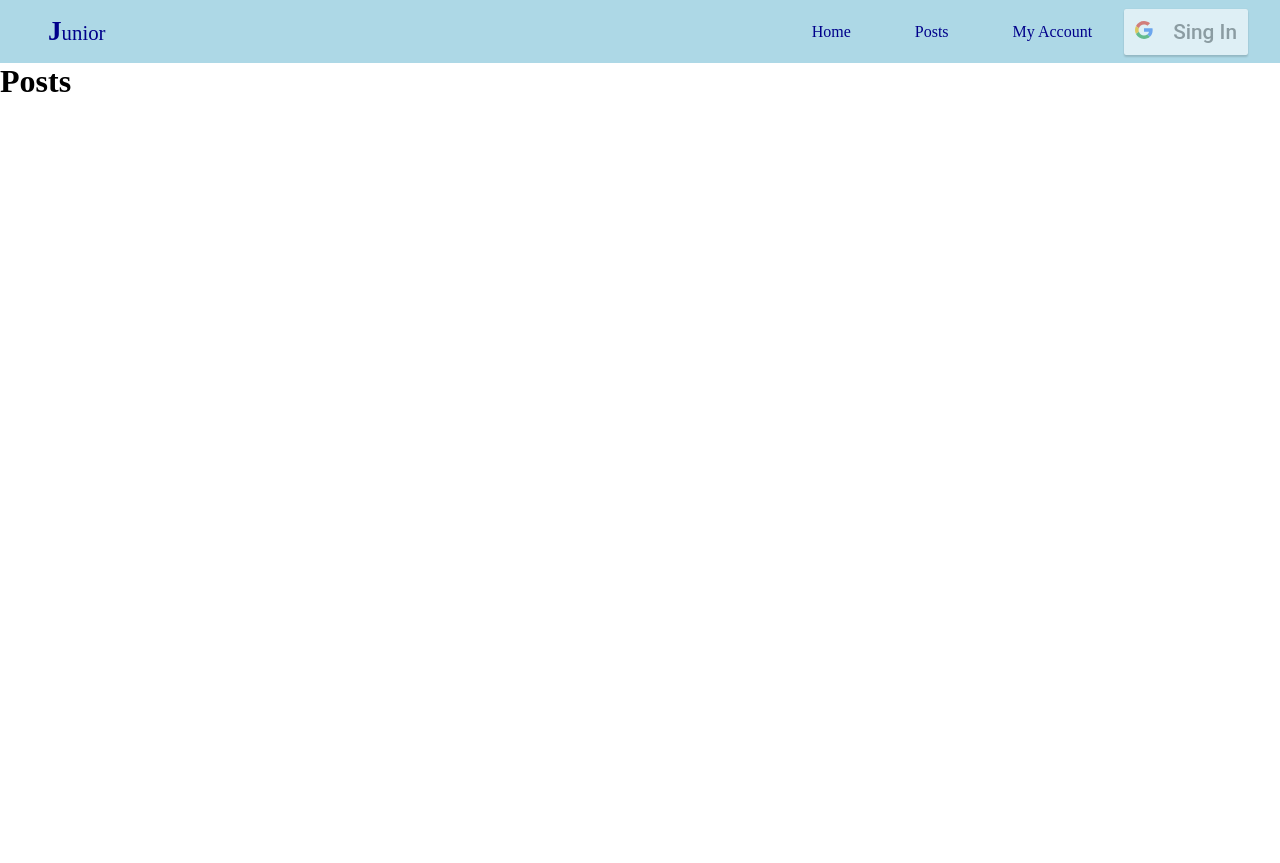
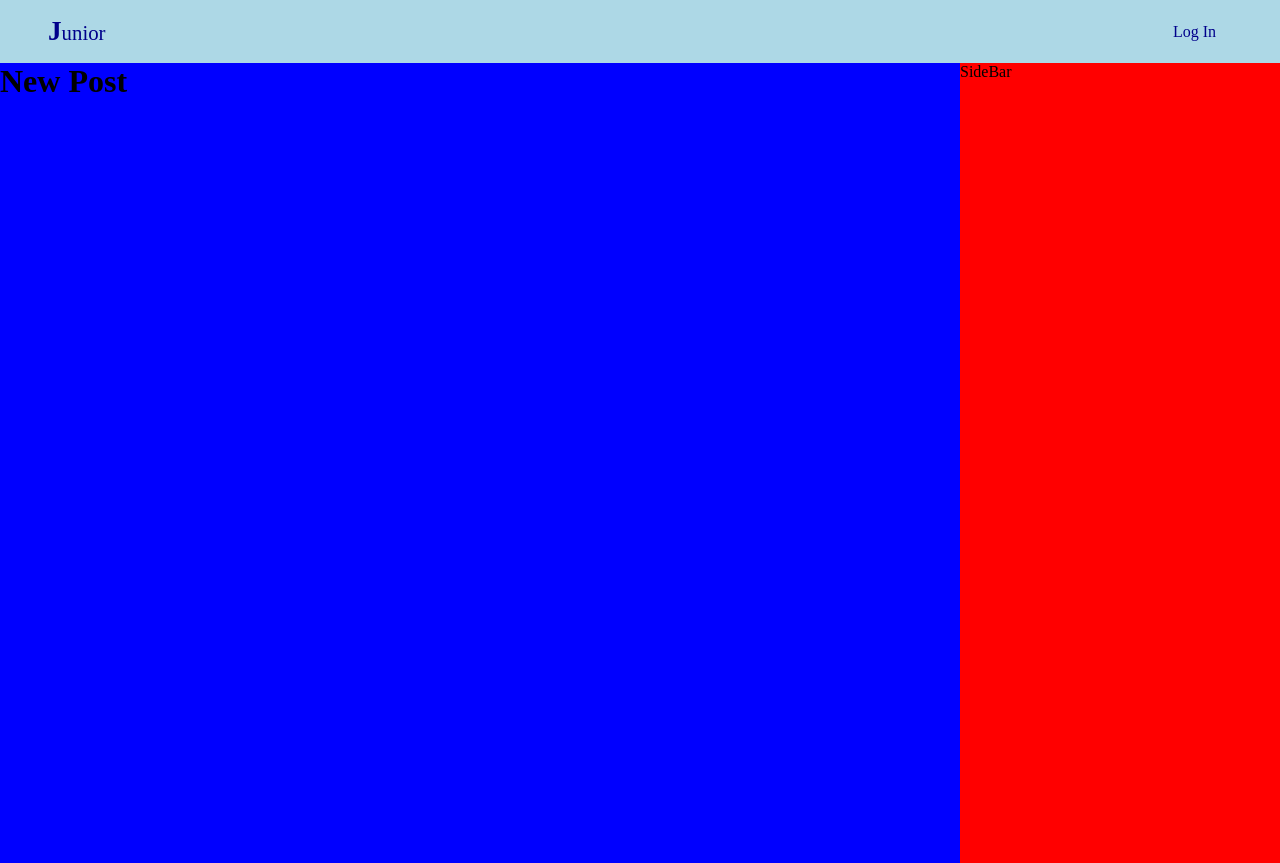
Before and after one commit to morMBen/mid-project, a React (Create React App) app: page /posts in a window 1280 px wide. Before the commit the page ends 800 px from the top, so only its background shows below. Built offline with nearby package versions, Linux system fonts and the light colour scheme.

Commit message:
mid-project_0.9

```diff
--- a/src/apis/MockAPI.js
+++ b/src/apis/MockAPI.js
@@ -1,6 +1,28 @@
+import axios from 'axios';
+import React, { useState, useEffect } from 'react';
+
 const MockAPI = () => {
-    return (
+    const [result, setResult] = useState(null)
+
+    useEffect(() => {
+        const results = async () => {
+            const { data } = await axios.get('https://605b218e27f0050017c063ab.mockapi.io/mid-project/3/articls', {
+            })
+            setResult(data)
+            console.log(data)
+            // axios.post(`https://605b218e27f0050017c063ab.mockapi.io/mid-project/3/articls`, { hello: 'world' })
+            // const { data2 } = await axios.get('https://605b218e27f0050017c063ab.mockapi.io/mid-project', {
+            // })
+            // console.log(data2)
+
+        }
+        results()
+    }, [])
+
+    return (<>
+        {result ? result[2].midProject : ''}
         <h1>MockAPI</h1>
+    </>
     )
 }
 
--- a/src/components/App.js
+++ b/src/components/App.js
@@ -1,4 +1,4 @@
-import React from 'react'
+import React, { useState } from 'react'
 import { BrowserRouter, Route, Switch } from 'react-router-dom'
 
 
@@ -6,12 +6,35 @@ import Navbar from './navbar/Navbar';
 import Home from '../pages/home/Home';
 import MyAccount from '../pages/myAccount/MyAccount'
 import Posts from '../pages/posts/Posts'
+import LogIn from '../components/logIn/LogIn'
 function App() {
+  //user loged or not
+  const [userlog, setUserlog] = useState(false)
+  //log in window is open or not
+  const [isLogInIsOpen, setLogInIsOpen] = useState(false);
+  //user state by google
+  const [userDetails, setUserDetails] = useState(null)
 
-  return (
+  const openCloseLogMenu = () => {
+    setLogInIsOpen(!isLogInIsOpen);
+  }
+
+
+  return (<>
+    {/* {usetDetails && <h1>{usetDetails.googleId}</h1>} */}
+    {isLogInIsOpen && !userlog &&
+      <LogIn
+        openCloseLogMenu={openCloseLogMenu}
+        setUserlog={setUserlog}
+        setUserDetails={setUserDetails}
+      />}
     <div className="App">
       <BrowserRouter>
-        <Navbar />
+        <Navbar
+          userlog={userlog}
+          openCloseLogMenu={openCloseLogMenu}
+          userDetails={userDetails}
+        />
         <Switch>
           <Route path="/" exact component={Home} />
           <Route path="/home" exact component={Home} />
@@ -20,6 +43,7 @@ function App() {
         </Switch>
       </BrowserRouter>
     </div >
+  </>
   );
 }
 
--- a/src/components/googleLogIn/GoogleLogIn.js
+++ b/src/components/googleLogIn/GoogleLogIn.js
@@ -1,40 +1,42 @@
 import React, { useState } from 'react';
 import GoogleLogIn from 'react-google-login';
 
-const MyGoogleLogIn = () => {
-    const [userInit, setUserInit] = useState('Sing In')
+const MyGoogleLogIn = ({ setUserlog, setUserDetails }) => {
     const [isSign, setIsSign] = useState(false);
-
-    const responseGoogle = (response) => {
-        if (!isSign) {
-            if (response.profileObj) {
-                setUserInit(response.profileObj.givenName[0])
-                setIsSign(true)
-            }
-        }
-        console.log(response)
-        console.log(response.profileObj)
-    }
 
     const signIn = () => {
         return (<GoogleLogIn
             // ↓↓↓↓↓↓ local ↓↓↓↓↓↓
-            clientId="202064866705-0icj94b2ehlcladq0p3gt5vn9b86ofrk.apps.googleusercontent.com"
+            // clientId="202064866705-0icj94b2ehlcladq0p3gt5vn9b86ofrk.apps.googleusercontent.com"
             // ↓↓↓↓↓↓ netlify url ↓↓↓↓↓↓
-            // clientId="668980613804-snpjdn3okjivv6l78rvaspbg0k2bp39l.apps.googleusercontent.com"
-            buttonText={userInit}
+            clientId="668980613804-snpjdn3okjivv6l78rvaspbg0k2bp39l.apps.googleusercontent.com"
+            buttonText='Sign in with Google'
             onSuccess={responseGoogle}
             onFailure={responseGoogle}
             cookiePolicy={'single_host_origin'}
-            style={{ textDecoration: 'none' }}
         />
 
         )
     }
+    const responseGoogle = async (response) => {
+        console.log(isSign)
+        if (!isSign) {
+            if (response.profileObj) {
+                setIsSign(true)
+                await setUserlog(true)
+            }
+            setUserDetails(response.profileObj)
+        }
+        // console.log(response)
+        console.log(response.profileObj)
+    }
+
+
+
 
     return (
         <div>
-            {!isSign && signIn()}
+            {signIn()}
         </div>
 
     )
--- /dev/null
+++ b/src/components/logIn/LogIn.js
@@ -0,0 +1,26 @@
+import GoogleLogIn from '../googleLogIn/GoogleLogIn'
+import './login.css'
+const LogIn = ({ openCloseLogMenu, setUserlog, setUserDetails }) => {
+    return (
+        <div className="login-container">
+            <div className="login-body">
+                <h2>Please choose a way to log in</h2>
+                <div className="login-buttons">
+                    <div className='log-in-button'>
+                        <GoogleLogIn
+                            setUserlog={setUserlog}
+                            setUserDetails={setUserDetails} />
+                    </div>
+                    <button
+                        className='log-in-button'
+                        onClick={openCloseLogMenu}
+                    >
+                        Go Back
+                    </button>
+                </div>
+            </div>
+
+        </div >
+    )
+}
+export default LogIn;
--- /dev/null
+++ b/src/components/logIn/login.css
@@ -0,0 +1,28 @@
+.login-container{
+    z-index: 2;
+    position:fixed;
+    width:100%;
+    height: 100vh;
+    display: flex;
+    justify-content: center;
+    align-items: center;
+}
+.login-body{
+    padding: 5rem;
+    background: lightgray;
+    width: 40%;
+    height: 90%;
+    display: flex;
+    flex-direction: column;
+    justify-content: center;
+    align-items: center;
+    border-radius: 5px;
+}
+.login-buttons{
+    margin-top: 5rem;
+    display: flex;
+    flex-direction: column;
+}
+.log-in-button{
+margin-top: 1rem;
+}
--- a/src/components/navbar/Navbar.js
+++ b/src/components/navbar/Navbar.js
@@ -2,14 +2,11 @@ import React, { useState } from 'react'
 import { Link } from 'react-router-dom'
 
 import './navbar.css';
-
-import GoogleLogIn from '../googleLogIn/GoogleLogIn'
 import UseAnimations from "react-useanimations";
 import menu3 from 'react-useanimations/lib/menu3'
 
 
-const Navbar = () => {
-
+const Navbar = ({ openCloseLogMenu, userlog, userDetails }) => {
     const [isNavOpen, setIsNavOpen] = useState(false);
 
     const menuOpen = () => {
@@ -20,20 +17,33 @@ const Navbar = () => {
         }
     }
 
+
+
+
     return (
+
         <div className="my-nav">
             <Link to='/' className="menu-logo">
                 J<span>unior</span>
             </Link>
-            <div className="hamburger" onClick={() => { setIsNavOpen(!isNavOpen) }}>
+            {userDetails && <div className="hamburger" onClick={() => { setIsNavOpen(!isNavOpen) }}>
                 <UseAnimations animation={menu3} />
-            </div>
-            <div className="nav-menu" style={{ maxHeight: menuOpen() }}>
+            </div>}
+            {userDetails && <div className="nav-menu" style={{ maxHeight: menuOpen() }}>
                 <Link to='/' className="menu-link">Home</Link>
-                <Link to='/posts' className="menu-link">Posts</Link>
+                <Link to='/posts' className="menu-link">Wtite New Post</Link>
                 <Link to='/my-account' className="menu-link">My Account</Link>
-                <GoogleLogIn />
-            </div>
+                <div className="menu-name" >{userDetails.givenName}</div>
+            </div>}
+            {!userlog &&
+                <div
+                    className="menu-link"
+                    onClick={() => {
+                        openCloseLogMenu()
+
+                    }}>
+                    Log In
+                </div>}
         </div >
     )
 }
--- a/src/components/navbar/navbar.css
+++ b/src/components/navbar/navbar.css
@@ -12,6 +12,13 @@
     justify-content: space-between;
     align-items: center;
     position: relative;
+}
+.menu-name{
+    padding:1rem 2rem;
+    cursor: pointer;
+    text-align: center;
+    text-decoration: none;
+    color: darkblue;
 }
 .menu-link{
     padding:1rem 2rem;
@@ -50,6 +57,8 @@
     .nav-menu{
         overflow: hidden;
         flex-direction: column;
+        /* position: absolute; */
+        /* display: inline-flex; */
         width: 100%;
     }
     .hamburger{
--- /dev/null
+++ b/src/components/sidebar/Sidebar.js
@@ -0,0 +1,7 @@
+const Sidebar = () => {
+    return (
+        <div className="side-bar">SideBar</div>
+    )
+}
+
+export default Sidebar;
--- a/src/pages/home/Home.js
+++ b/src/pages/home/Home.js
@@ -1,5 +1,6 @@
 import './home.css'
 import MockAPI from '../../apis/MockAPI'
+import SideBar from '../../components/sidebar/Sidebar'
 
 const Home = () => {
     return (
@@ -8,8 +9,7 @@ const Home = () => {
                 <MockAPI />
                 <h1>Home Page</h1>
             </div>
-            <div className="side-bar">
-            </div>
+            <SideBar />
         </div >
     )
 }
--- a/src/pages/home/home.css
+++ b/src/pages/home/home.css
@@ -2,8 +2,10 @@
     height: 100vh;
     width: 25%;
     background: red;
+
 }
 .container{
+    justify-content: center;
     display: flex;
 }
 .main{
@@ -11,3 +13,13 @@
     height: 100vh;
     background: blue;
 }
+
+@media (max-width:768px){
+    .side-bar{
+        width: 0;
+        display: none;
+    }
+    .main{
+        width: 100%;
+    }
+}
--- a/src/pages/myAccount/MyAccount.js
+++ b/src/pages/myAccount/MyAccount.js
@@ -1,6 +1,13 @@
+import SideBar from "../../components/sidebar/Sidebar";
+
 const MyAccount = () => {
     return (
-        <h1>My Account</h1>
+        <div className="container">
+            <div className="main">
+                <h1>My Account</h1>
+            </div>
+            <SideBar />
+        </div >
     )
 }
 
--- a/src/pages/posts/Posts.js
+++ b/src/pages/posts/Posts.js
@@ -1,6 +1,12 @@
+import SideBar from '../../components/sidebar/Sidebar'
 const Posts = () => {
     return (
-        <h1>Posts</h1>
+        <div className="container">
+            <div className="main">
+                <h1>New Post</h1>
+            </div>
+            <SideBar />
+        </div >
     )
 }
 
```
